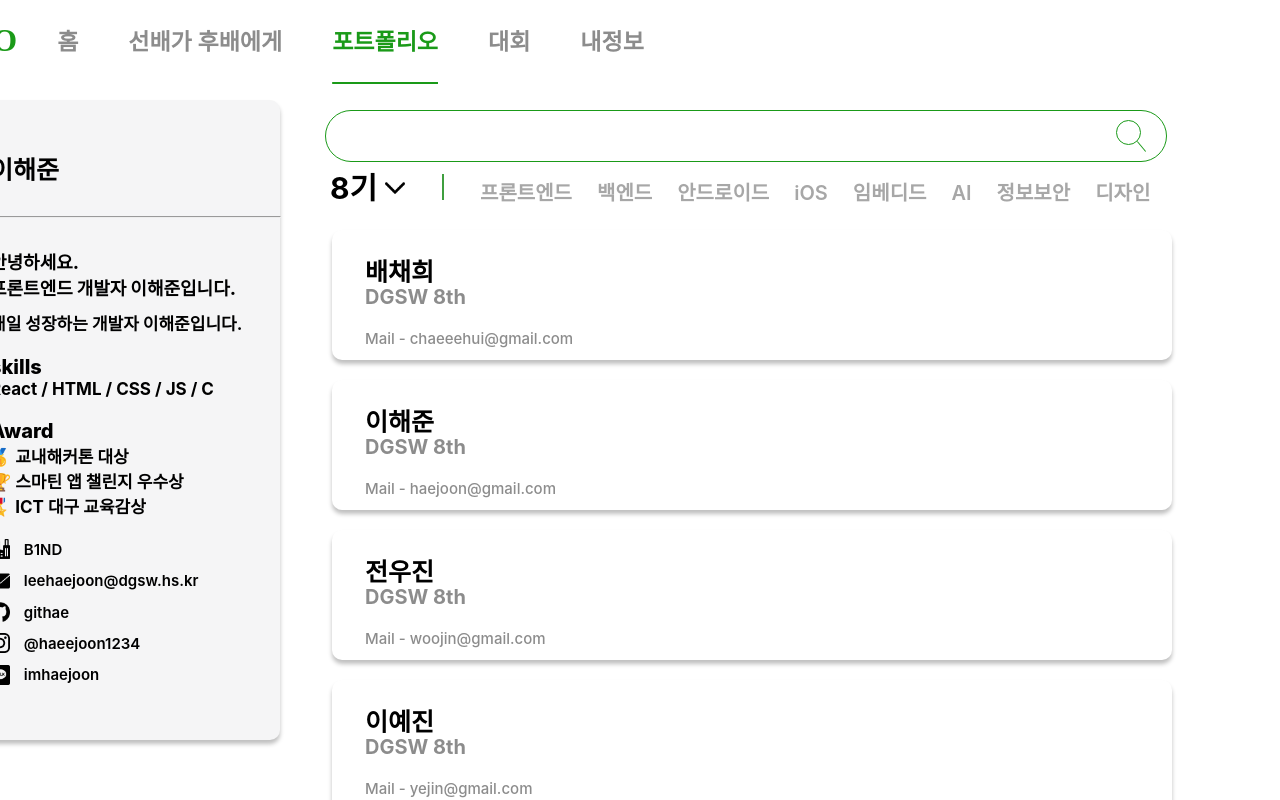
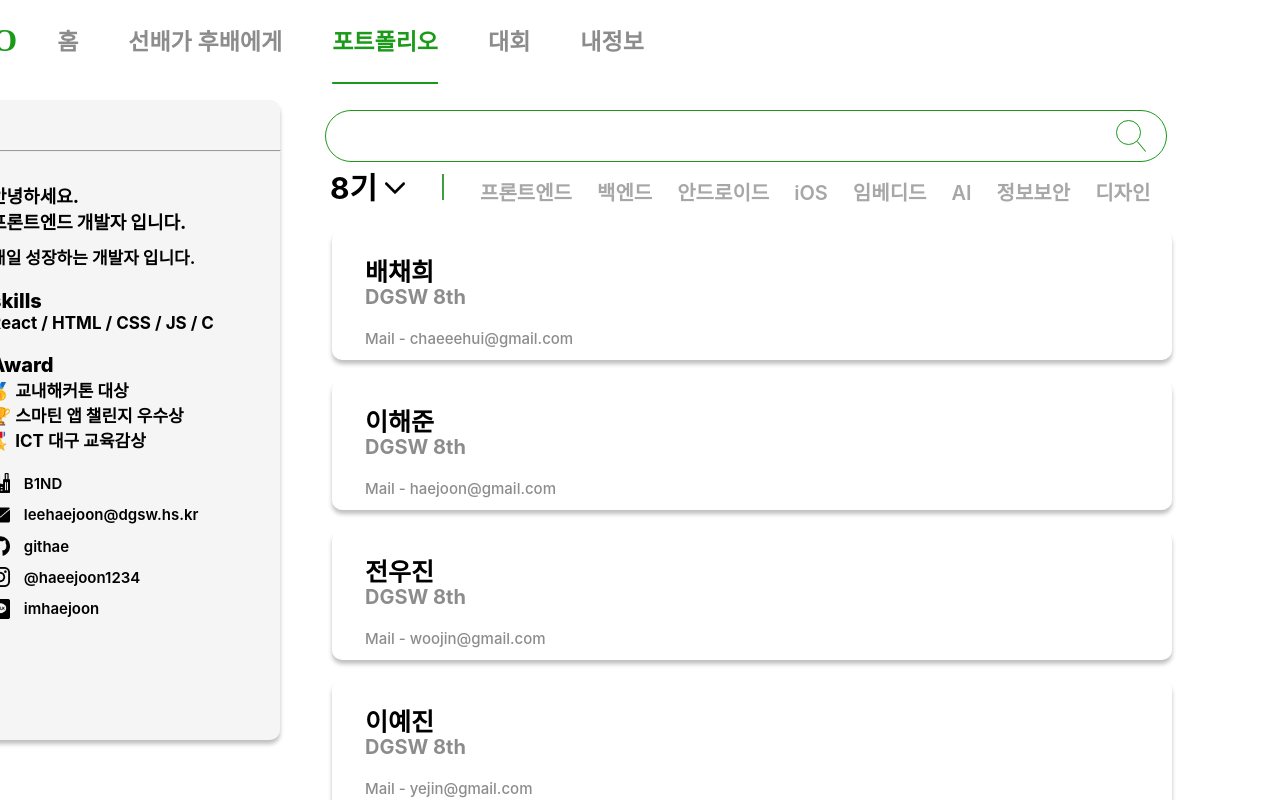
Before and after one commit to Sopo2023/SOPO_FRONTLAST, a React (Create React App) app in the folder SOPOLAST/: page /portfolio in a window 1280 px wide. Shown: the top 800 px of the page. Built offline with nearby package versions, Linux system fonts and the light colour scheme.

Commit message:
⚡ :: 몰라

```diff
--- a/SOPOLAST/src/Components/Main/mainpage.js
+++ b/SOPOLAST/src/Components/Main/mainpage.js
@@ -163,7 +163,7 @@ useEffect(() => {
                 <div className='News'>
                     <p className='writ_name'>내 소식</p>
                     <div className='write_detail'>
-                    <p className='writ'><strong>배채희</strong>님이 <strong>깃허브완전알려줌~ </strong>글에 댓글을 남겼습니다. </p>
+                    <p className='writ'><strong>서상렬</strong>님이 <strong>깃허브완전알려줌~ </strong>글에 댓글을 남겼습니다. </p>
                     </div>
                 </div>
             </div>
--- a/SOPOLAST/src/Components/Mypage/mypage.js
+++ b/SOPOLAST/src/Components/Mypage/mypage.js
@@ -34,7 +34,7 @@ export default function Mypage() {
   const [iselseeclubSelected, setIselseeclubSelected] = useState(false);
   const [sideName, setSideName] = useState('');
   const [email, setEmail] = useState('');
-  const localStorageEmail = localStorage.getItem('sopo_id');
+
 // const localStorageName = localStorage.getItem('sopo_nm');
 useEffect(() => {
     const localStorageName = localStorage.getItem('sopo_nm');
--- a/SOPOLAST/src/Components/Sidebar/side.js
+++ b/SOPOLAST/src/Components/Sidebar/side.js
@@ -1,4 +1,5 @@
 import "./side.css"
+import { useState, useEffect } from 'react';
 import hp from "../../Assets/image/hp.png"
 import org from "../../Assets/image/org.png"
 import mail from "../../Assets/image/mail.png"
@@ -7,6 +8,15 @@ import insta from "../../Assets/image/insta.png"
 import kakao from "../../Assets/image/kakao.png"
 
 export default function Side(){
+  const [sideName, setSideName] = useState('');
+
+  useEffect(() => {
+    const localStorageName = localStorage.getItem('sopo_nm');
+
+    if (localStorageName) {
+      setSideName(localStorageName);
+    }
+  }, []);
     return(
         <div className="side">
         <div className='proBox_2'>
@@ -18,13 +28,13 @@ export default function Side(){
               <div className="boxContents">
                 <div className='proName'>
                   <div className="nameSide">
-                    이해준
+                    {sideName}
                   </div>
 
                   <hr className='nameHr'/>
                   <div className='proBio'>
-                    <span className='firstBio'>안녕하세요.<br />프론트엔드 개발자 이해준입니다.</span>
-                    <div className='secondBio'> 매일 성장하는 개발자 이해준입니다.</div>
+                    <span className='firstBio'>안녕하세요.<br />프론트엔드 개발자 {sideName}입니다.</span>
+                    <div className='secondBio'> 매일 성장하는 개발자 {sideName}입니다.</div>
                     <div className='skillTitle'>skills</div>
                     <div>React / HTML / CSS / JS / C</div>
                     <div className='awardTitle'>Award</div>
```
